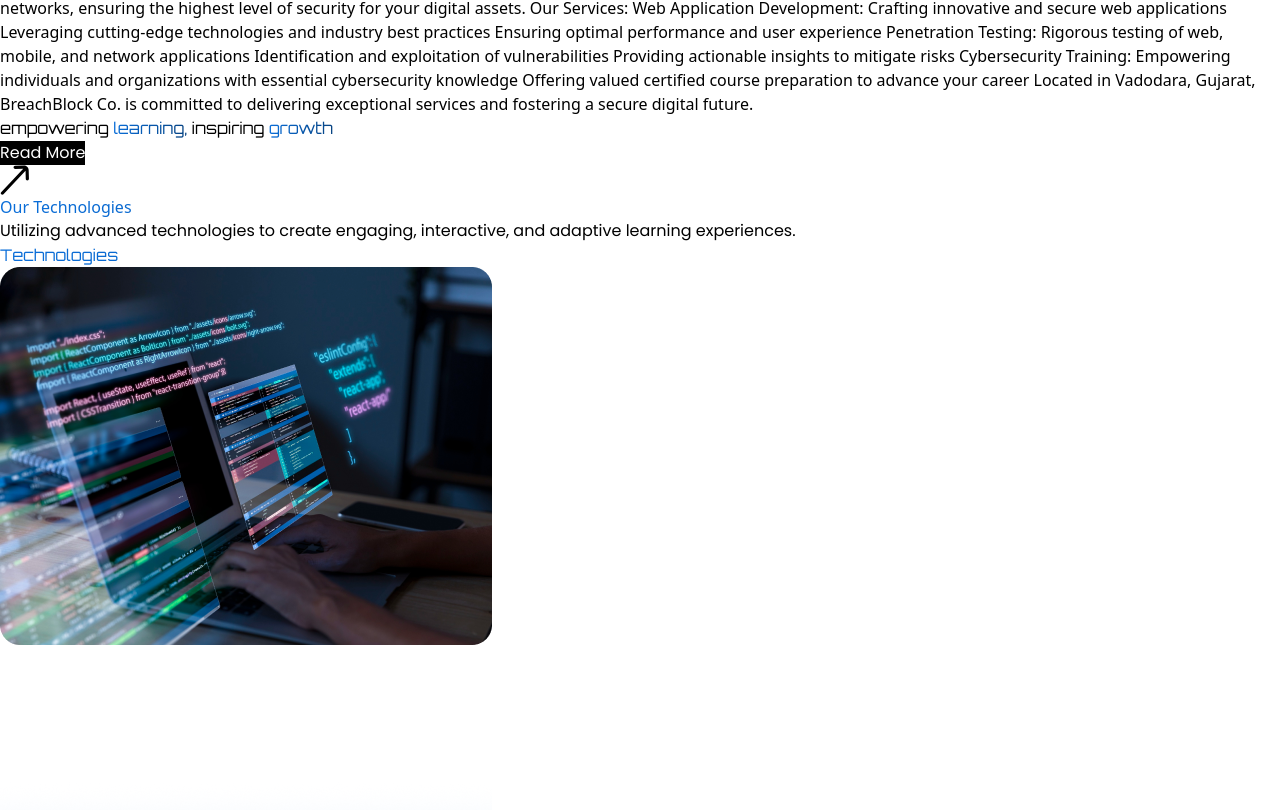
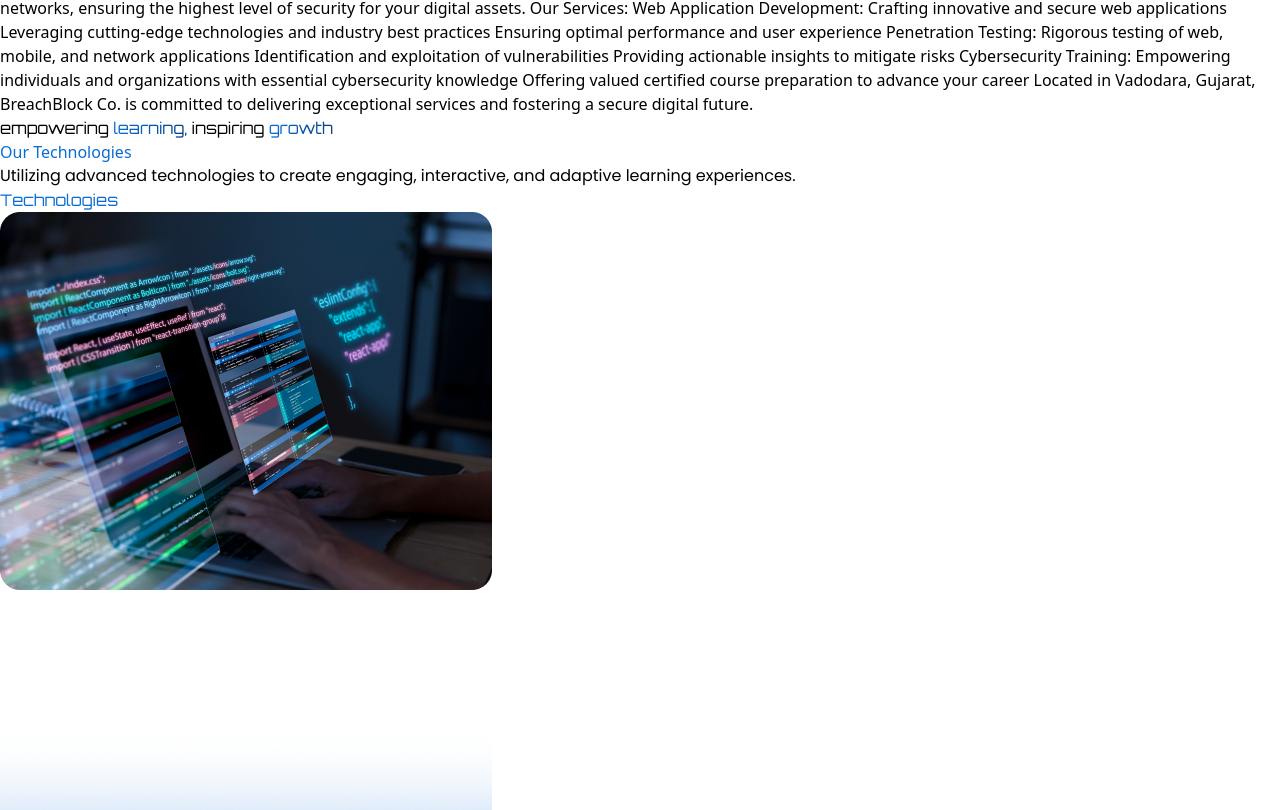
Before and after one commit to breachblockco/breachblock_website, a React (Vite) app in the folder client/: page / in a window 1280 px wide. Shown: the part 3730-4540 px from the top of the page. Built offline with nearby package versions, Linux system fonts and the light colour scheme.

Commit message:
Footer links changed. Favicon and website's title is changed.

```diff
--- a/client/index.html
+++ b/client/index.html
@@ -2,7 +2,7 @@
 <html lang="en">
   <head>
     <meta charset="UTF-8" />
-    <link rel="icon" type="image/svg+xml" href="/vite.svg" />
+    <link rel="icon" type="image/svg+xml" href="/icon.png" />
     <meta name="viewport" content="width=device-width, initial-scale=1.0" />
     <title>Vite + React</title>
     <link rel="stylesheet" href="https://cdnjs.cloudflare.com/ajax/libs/font-awesome/6.7.1/css/all.min.css" integrity="sha512-5Hs3dF2AEPkpNAR7UiOHba+lRSJNeM2ECkwxUIxC1Q/FLycGTbNapWXB4tP889k5T5Ju8fs4b1P5z/iB4nMfSQ==" crossorigin="anonymous" referrerpolicy="no-referrer" />
--- a/client/src/components/Aboutus/AboutUs.jsx
+++ b/client/src/components/Aboutus/AboutUs.jsx
@@ -43,21 +43,11 @@ const AboutUs =React.forwardRef(({ref}) =>{
             exceptional services and fostering a secure digital future.
           </p>
           <div className="flex items-center justify-between mt-3">
-            <h6 className="capitalize sm:text-[18px] text-[14px] font-semibold orbitron-family">
+            <h6 className="capitalize sm:text-[24px] text-[14px] font-semibold orbitron-family">
               empowering{" "}
               <span className={`${styles.subHeading}`}>learning,</span>{" "}
               inspiring <span className={`${styles.subHeading}`}>growth</span>
             </h6>
-            <div className="sm:flex gap-3 hidden">
-              <Button btntext={"Read More"} color={"#000"} fs={"16px"} />
-              <div className="w-[40px] h-[40px] rounded-full border-[1px] border-black flex justify-center items-center text-black">
-                <img
-                  src="/icons/services_icons/arrow.svg"
-                  alt=""
-                  className="w-4 text-black"
-                />
-              </div>
-            </div>
           </div>
         </div>
       </div>
--- a/client/src/components/Contactus/Contactus.jsx
+++ b/client/src/components/Contactus/Contactus.jsx
@@ -33,7 +33,7 @@ function Contactus() {
           </div>
         </div>
         <div className="sm:w-1/2 w-full flex flex-col">
-          <h4 className="sm:text-[66px] text-[30px] orbitron-family text-white leading-none sm:text-left text-center">
+          <h4 className="sm:text-[60px] text-[30px] orbitron-family text-white leading-none sm:text-left text-center">
             Have a Question on Mind?
           </h4>
           <form
--- a/client/src/components/Footer/Footer.jsx
+++ b/client/src/components/Footer/Footer.jsx
@@ -9,6 +9,9 @@ import { FaYoutube } from "react-icons/fa";
 import { FaChevronDown, FaChevronUp } from "react-icons/fa";
 
 function Footer() {
+  const scrollToSection = (ref) => {
+    document.getElementById(ref).scrollIntoView({ behavior: "smooth" });
+  };
   const [isCollapsed, setIsCollapsed] = useState(true);
   const [isServicesCollapsed, setIsServicesCollapsed] = useState(true);
 
@@ -99,11 +102,14 @@ function Footer() {
               }`}
             >
               <div className="flex flex-col gap-3 mt-4 text-white">
-                <p>Front End Development</p>
-                <p>Backend Development</p>
-                <p>Mobile Pen Testing</p>
-                <p>API Pen Testing</p>
-                <p>Website Pen Testing</p>
+                <button onClick={() => scrollToSection("main")}>Home</button>
+                <button>My Learnings</button>
+                <button onClick={() => scrollToSection("courses")}>
+                  All Courses
+                </button>
+                <button onClick={() => scrollToSection("about")}>
+                  About Us
+                </button>
               </div>
             </div>
           </div>
```
Also changed, not shown: client/public/icon.png (added).
